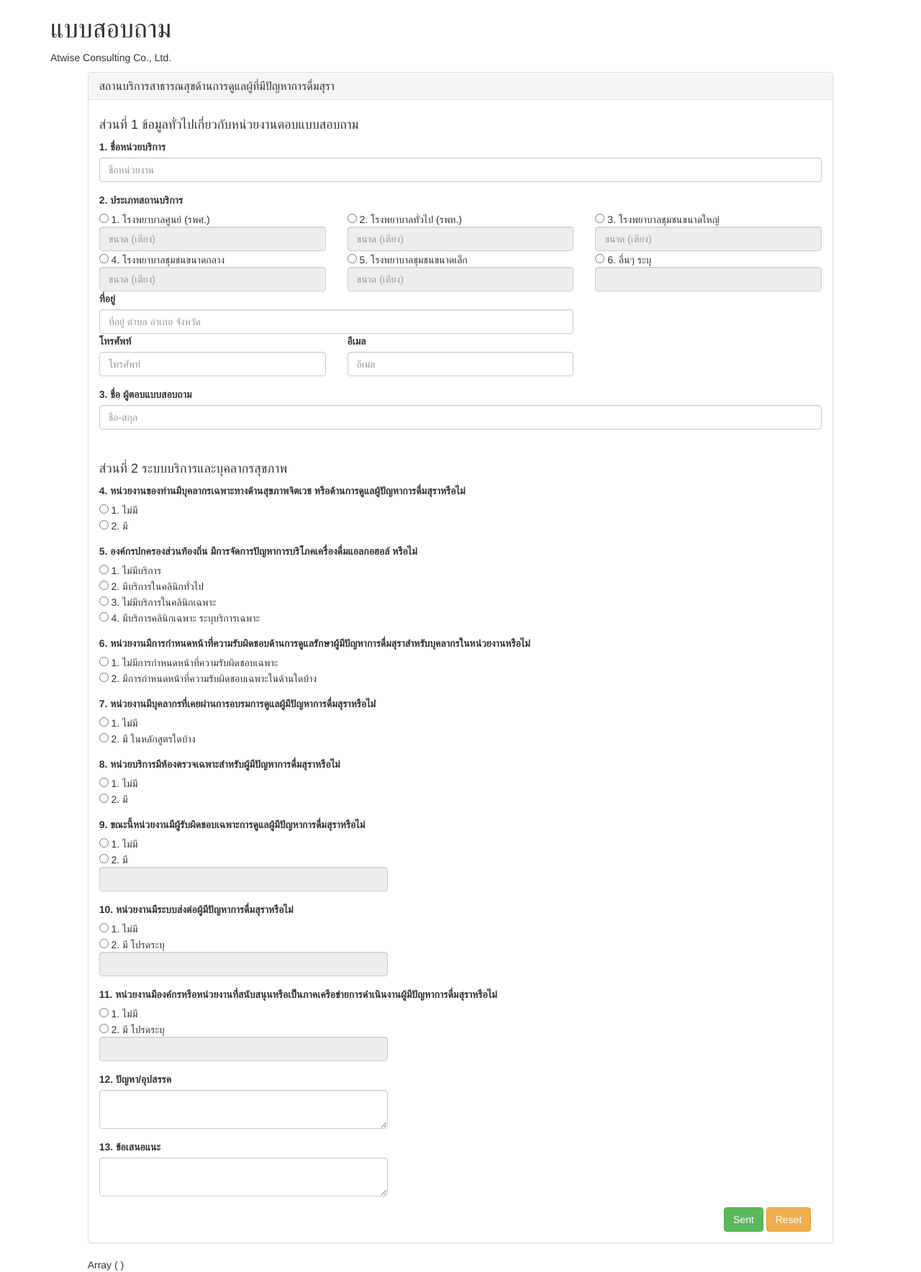
After one commit to PsKs/questionnaire, a PHP site: page /A8-interview-hospital.php in a window 1280 px wide. The commit adds this page. Shown: the whole page at 72% size. Run offline with PHP 8.4, Linux system fonts and the light colour scheme.

Commit message:
Form A8-interview-hospital
เปลี่ยนชื่อไฟล์ และรวบรวม css, js ไว้ด้วยกัน

```diff
--- /dev/null
+++ b/A8-interview-hospital.php
@@ -0,0 +1,377 @@
+<?php
+  session_start();//session starts here
+?>
+<!DOCTYPE html>
+<html lang="en">
+  <head>
+    <meta charset="utf-8">
+    <meta http-equiv="X-UA-Compatible" content="IE=edge">
+    <meta name="viewport" content="width=device-width, initial-scale=1">
+    <meta name="author" content="Pongsakorn Sonto">
+    <link rel="icon" type="image/x-icon" href="favicon.ico">
+    <title></title>
+    <!-- Bootstrap CSS -->
+    <link href="css/bootstrap.min.css" rel="stylesheet">
+    <link href="css/default.css" rel="stylesheet">
+    <!-- HTML5 shim and Respond.js for IE8 support of HTML5 elements and media queries -->
+    <!-- WARNING: Respond.js doesn't work if you view the page via file:// -->
+    <!--[if lt IE 9]>
+      <script src="https://oss.maxcdn.com/html5shiv/3.7.2/html5shiv.min.js"></script>
+      <script src="https://oss.maxcdn.com/respond/1.4.2/respond.min.js"></script>
+    <![endif]-->
+  </head>
+  <body>
+    <!-- jQuery (necessary for Bootstrap's JavaScript plugins) -->
+    <script src="js/jquery-1.11.2.min.js"></script>
+    <script src="js/bootstrap.min.js"></script>
+    <script src="js/sisyphus.min.js"></script>
+    <script src="js/ctrl.js"></script>
+    <!-- Docs page layout -->
+    <div class="bs-docs-header" id="content">
+      <div class="container">
+        <h1>แบบสอบถาม</h1>
+        <p>Atwise Consulting Co., Ltd.</p>
+      </div>
+    </div>
+    <div class="col-md-10 col-md-offset-1">
+      <div class="panel panel-default">
+        <div class="panel-heading">
+          <h4 class="panel-title">สถานบริการสาธารณสุขด้านการดูแลผู้ที่มีปัญหาการดื่มสุรา</h4>
+        </div>
+        <div class="panel-body">
+          <form method="post" action="A8-interview-hospital.php" class="form" id="form" name="form">
+          <h4>ส่วนที่ 1 ข้อมูลทั่วไปเกี่ยวกับหน่วยงานตอบแบบสอบถาม</h4>
+          <!-- 1 -->
+          <div class="form-group">
+            <label for="x1_open">1. ชื่อหน่วยบริการ</label>
+            <input type="text" class="form-control" name="x1_open" id="x1_open" placeholder="ชื่อหน่วยงาน">
+          </div>
+          <!-- 2 -->
+          <div class="form-group">
+            <label for="x2">2. ประเภทสถานบริการ</label>
+            <div class="row">
+              <div class="col-xs-4">
+                <input type="radio" class="checkbox" name="x2" value="1"/> 1. โรงพยาบาลศูนย์ (รพศ.)
+                 <label class="radio-inline" for="x2_1"></label>
+                <input type="text" class="form-control" id="x2_1_open" name="x2_size" placeholder="ขนาด (เตียง)" disabled/>
+              </div>
+              <div class="col-xs-4">
+                <input type="radio" class="checkbox" name="x2" value="2"/> 2. โรงพยาบาลทั่วไป (รพท.)
+                <label class="radio-inline" for="x2_2"></label>
+                <input type="text" class="form-control" id="x2_2_open" name="x2_size" placeholder="ขนาด (เตียง)" disabled/>
+              </div>
+              <div class="col-xs-4">
+                <input type="radio" class="checkbox" name="x2" value="3"/> 3. โรงพยาบาลชุมชนขนาดใหญ่
+                <label class="radio-inline" for="x2_3"></label>
+                <input type="text" class="form-control" id="x2_3_open" name="x2_size" placeholder="ขนาด (เตียง)" disabled/>
+              </div>
+            </div>
+            <div class="row">
+              <div class="col-xs-4">
+                <input type="radio" class="checkbox" name="x2" value="4"/> 4. โรงพยาบาลชุมชนขนาดกลาง
+                <label class="radio-inline" for="x2_4"></label>
+                <input type="text" class="form-control" id="x2_4_open" name="x2_size" placeholder="ขนาด (เตียง)" disabled/>
+              </div>
+              <div class="col-xs-4">
+                <input type="radio" class="checkbox" name="x2" value="5"/> 5. โรงพยาบาลชุมชนขนาดเล็ก
+                <label class="radio-inline" for="x2_5"></label>
+                <input type="text" class="form-control" id="x2_5_open" name="x2_size" placeholder="ขนาด (เตียง)" disabled/>
+              </div>
+              <div class="col-xs-4">
+                <input type="radio" class="checkbox" name="x2" value="6"/> 6. อื่นๆ ระบุ
+                <label class="radio-inline" for="x2_6"></label>
+                <input type="text" class="form-control" id="x2_6_open" name="x2_size" disabled/>
+              </div>
+            </div>
+            <div class="row">
+              <div class="col-xs-8">
+                <label for="x2_add">ที่อยู่</label>
+                <input type="text" class="form-control" name="x2_add" id="x2_add" placeholder="ที่อยู่ ตำบล อำเภอ จังหวัด">
+              </div>
+            </div>
+            <div class="row">
+              <div class="col-xs-4">
+                <label for="x2_tel">โทรศัพท์</label>
+                <input type="text" class="form-control" name="x2_tel" id="x2_tel" placeholder="โทรศัพท์">
+              </div>
+              <div class="col-xs-4">
+                <label for="x2_mail">อีเมล</label>
+                <input type="text" class="form-control" name="x2_mail" id="x2_mail" placeholder="อีเมล">
+              </div>
+            </div>
+          </div>
+           <!-- 3 -->
+          <div class="form-group">
+            <label for="x3_name">3. ชื่อ ผู้ตอบแบบสอบถาม</label>
+            <input type="text" class="form-control" name="x3_name" id="x3_name" placeholder="ชื่อ-สกุล">
+          </div>
+          <br/>
+          <h4>ส่วนที่ 2 ระบบบริการและบุคลากรสุขภาพ</h4>
+          <!-- 4 -->
+          <div class="form-group">
+            <label>4. หน่วยงานของท่านมีบุคลากรเฉพาะทางด้านสุขภาพจิตเวช หรือด้านการดูแลผู้ปัญหาการดื่มสุราหรือไม่</label>
+            <div>
+              <input type="radio" name="x4" id="x4.1" value="1"/> 1. ไม่มี
+              <label class="radio-inline"></label>
+            </div>
+            <div>
+              <input type="radio" class="showHide" name="x4" id="x4.2" value="2"/> 2. มี
+              <label class="radio-inline"></label>
+              <div class="reveal-if-active">
+                <div class="row">
+                  <div class="col-xs-4">
+                    2.1 แพทย์เฉพาะทางด้านสุขภาพจิตเวช
+                    <input type="text" class="form-control" id="x4_21_number" name="x4_21_number" placeholder="จำนวน (คน)"/>
+                  </div>
+                  <div class="col-xs-4">
+                    2.2 พยาบาลเฉพาะทางด้านสุขภาพจิตเวช
+                    <input type="text" class="form-control" id="x4_22_number" name="x4_22_number" placeholder="จำนวน (คน)"/>
+                  </div>
+                </div>
+                <div class="row">
+                  <div class="col-xs-4">
+                    2.3 อื่นๆ ระบุ<input type="text" class="form-control" id="x4_23_open" name="x4_23_open" placeholder="ระบุ"/>
+                    จำนวน<input type="text" class="form-control" id="x4_23_number" name="x4_23_number" placeholder="จำนวน (คน)"/>
+                  </div>
+                </div>
+              </div>
+            </div>
+          </div>
+          <!-- 5 -->
+          <div class="form-group">
+            <label>5. องค์กรปกครองส่วนท้องถิ่น มีการจัดการปัญหาการบริโภคเครื่องดื่มแอลกอฮอล์ หรือไม่</label>
+            <div>
+              <input type="radio" name="x5" id="x5.1" value="1"/> 1. ไม่มีบริการ
+              <label class="radio-inline"></label>
+            </div>
+            <div>
+              <input type="radio" name="x5" id="x5.2" value="2"/> 2. มีบริการในคลินิกทั่วไป
+              <label class="radio-inline"></label>
+            </div>
+            <div>
+              <input type="radio" name="x5" id="x5.3" value="3"/> 3. ไม่มีบริการในคลินิกเฉพาะ
+              <label class="radio-inline"></label>
+            </div>
+            <div>
+              <input type="radio" class="showHide" name="x5" id="x5.4" value="4"/> 4. มีบริการคลินิกเฉพาะ ระบุบริการเฉพาะ
+              <label class="radio-inline"></label>
+              <div class="reveal-if-active">(เลือกได้มากกว่า 1 ข้อ)<br/>
+                <div class="row">
+                  <div class="col-xs-2">
+                    <input type="checkbox" name="x5_41" id="x5_41" value="1"/> 4.1 คลินิกจิตเวช
+                    <label class="checkbox-inline" for="x5_41"></label>
+                  </div>
+                  <div class="col-xs-2">
+                    <input type="checkbox" name="x5_42" id="x5_42" value="1"/> 4.2 คลินิกสุรา
+                    <label class="checkbox-inline" for="x5_42"></label>
+                  </div>
+                  <div class="col-xs-2">
+                    <input type="checkbox" name="x5_43" id="x5_43" value="1"/> 4.3 คลินิกสารเสพติด
+                    <label class="checkbox-inline" for="x5_43"></label>
+                  </div>
+                </div>
+                <div class="row">
+                  <div class="col-xs-2">
+                    <input type="checkbox" name="x5_44" id="x5_44" value="1"/> 4.4 กลุ่มบำบัด
+                    <label class="checkbox-inline" for="x5_44"></label>
+                  </div>
+                  <div class="col-xs-2">
+                    <input type="checkbox" name="x5_45" id="x5_45" value="1"/> 4.5 การให้คำปรึกษา
+                    <label class="checkbox-inline" for="x5_45"></label>
+                  </div>
+                  <div class="col-xs-2">
+                    <input type="checkbox" name="x5_46" id="x5_46" value="1"/> 4.6 การเยี่ยมบ้าน
+                    <label class="checkbox-inline" for="x5_46"></label>
+                  </div>
+                </div>
+                <div class="row">
+                  <div class="col-xs-2">
+                    <input type="checkbox" name="x5_47" id="x5_47" value="1" onchange="document.getElementById('x5_47_open').disabled=!this.checked;"/> 4.7 อื่นๆ โปรดระบุ
+                    <label class="checkbox-inline" for="x5_47"></label>
+                    <input type="text" class="form-control" id="x5_47_open" name="x5_47_open" disabled/>
+                  </div>
+                </div>
+              </div>
+            </div>
+          </div>
+          <!-- 6 -->
+          <div class="form-group">
+            <label>6. หน่วยงานมีการกำหนดหน้าที่ความรับผิดชอบด้านการดูแลรักษาผู้มีปัญหาการดื่มสุราสำหรับบุคลากรในหน่วยงานหรือไม่</label>
+            <div>
+              <input type="radio" name="x6" id="x6.2" value="1"/> 1. ไม่มีการกำหนดหน้าที่ความรับผิดชอบเฉพาะ
+              <label class="radio-inline"></label>
+            </div>
+            <div>
+              <input type="radio" class="showHide" name="x6" id="x6.1" value="2"/> 2. มีการกำหนดหน้าที่ความรับผิดชอบเฉพาะในด้านใดบ้าง
+              <label class="radio-inline"></label>
+              <div class="reveal-if-active">(เลือกได้มากกว่า 1 ข้อ)<br/>
+                <div class="row">
+                  <div class="col-xs-3">
+                    <input type="checkbox" name="x6_21" id="x6_21" value="1"/> 2.1 การคัดกรองและบำบัดระยะสั้น
+                  <label class="checkbox-inline" for="x6_21"></label>
+                  </div>
+                  <div class="col-xs-3">
+                    <input type="checkbox" name="x6_22" id="x6_22" value="1"/> 2.2 การบำบัดรักษาภาวะถอนพิษสุรา
+                    <label class="checkbox-inline" for="x6_22"></label>
+                  </div>
+                </div>
+                <div class="row">
+                  <div class="col-xs-3">
+                    <input type="checkbox" name="x6_23" id="x6_23" value="1"/> 2.3 การบำบัดรักษาและฟื้นฟูสภาพ
+                    <label class="checkbox-inline" for="x6_23"></label>
+                  </div>
+                  <div class="col-xs-3">
+                    <input type="checkbox" name="x6_24" id="x6_24" value="1"/> 2.4 การดูแลระยะยาวหลังการรักษา
+                    <label class="checkbox-inline" for="x6_24"></label>
+                  </div>
+                </div>
+                <div class="row">
+                  <div class="col-xs-3">
+                    <input type="checkbox" name="x6_25" id="x6_25" value="1" onchange="document.getElementById('x6_25_open').disabled=!this.checked;"/> 2.5 อื่นๆ โปรดระบุ
+                    <label class="checkbox-inline" for="x6_25"></label>
+                    <input type="text" class="form-control" id="x6_25_open" name="x6_25_open" disabled/>
+                  </div>
+                </div>
+              </div>
+            </div>
+          </div>
+          <!-- 7 -->
+          <div class="form-group">
+            <label>7. หน่วยงานมีบุคลากรที่เคยผ่านการอบรมการดูแลผู้มีปัญหาการดื่มสุราหรือไม่่</label>
+            <div>
+              <input type="radio" name="x7" id="x7.2" value="1"/> 1. ไม่มี
+              <label class="radio-inline"></label>
+            </div>
+            <div>
+              <input type="radio" class="showHide" name="x7" id="x7.1" value="2"/> 2. มี ในหลักสูตรใดบ้าง
+              <label class="radio-inline"></label>
+              <div class="reveal-if-active">(เลือกได้มากกว่า 1 ข้อ)<br/>
+                <div class="row">
+                  <div class="col-xs-3">
+                    <input type="checkbox" name="x7_21" id="x7_21" value="1"/> 2.1 การคัดกรองและบำบัดระยะสั้น
+                  <label class="checkbox-inline" for="x7_21"></label>
+                  </div>
+                  <div class="col-xs-3">
+                    <input type="checkbox" name="x7_22" id="x7_22" value="1"/> 2.2 การบำบัดรักษาภาวะถอนพิษสุรา
+                    <label class="checkbox-inline" for="x7_22"></label>
+                  </div>
+                </div>
+                <div class="row">
+                  <div class="col-xs-3">
+                    <input type="checkbox" name="x7_23" id="x7_23" value="1"/> 2.3 การบำบัดรักษาและฟื้นฟูสภาพ
+                    <label class="checkbox-inline" for="x7_23"></label>
+                  </div>
+                  <div class="col-xs-3">
+                    <input type="checkbox" name="x7_24" id="x7_24" value="1"/> 2.4 การดูแลระยะยาวหลังการรักษา
+                    <label class="checkbox-inline" for="x7_24"></label>
+                  </div>
+                </div>
+                <div class="row">
+                  <div class="col-xs-3">
+                    <input type="checkbox" name="x7_25" id="x7_25" value="1" onchange="document.getElementById('x7_25_open').disabled=!this.checked;"/> 2.5 อื่นๆ โปรดระบุ
+                    <label class="checkbox-inline" for="x7_25"></label>
+                    <input type="text" class="form-control" id="x7_25_open" name="x7_25_open" disabled/>
+                  </div>
+                </div>
+              </div>
+            </div>
+          </div>
+          <!-- 8 -->
+          <div class="form-group">
+            <label>8. หน่วยบริการมีห้องตรวจเฉพาะสำหรับผู้มีปัญหาการดื่มสุราหรือไม่</label>
+            <div>
+              <input type="radio" name="x8" id="x8.1" value="1"/> 1. ไม่มี
+              <label class="radio-inline"></label>
+            </div>
+            <div>
+              <input type="radio" name="x8" id="x8.2" value="2"/> 2. มี
+              <label class="radio-inline"></label>
+            </div>
+          </div>
+          <!-- 9 -->
+          <div class="form-group">
+            <label>9. ขณะนี้หน่วยงานมีผู้รับผิดชอบเฉพาะการดูแลผู้มีปัญหาการดื่มสุราหรือไม่</label>
+            <div class="row">
+              <div class="col-xs-5">
+                <input type="radio" name="x9" id="x9.1" value="1"/> 1. ไม่มี
+                <label class="radio-inline"></label>
+              </div>
+            </div>
+            <div class="row">
+              <div class="col-xs-5">
+                <input type="radio" name="x9" id="x9.2" value="2" onchange="document.getElementById('x9_number').disabled=!this.checked;"/> 2. มี
+                <label class="radio-inline"></label>
+                <input type="text" class="form-control" id="x9_number" name="x9_number" disabled/>
+              </div>
+            </div>
+          </div>
+          <!-- 10 -->
+          <div class="form-group">
+            <label>10. หน่วยงานมีระบบส่งต่อผู้มีปัญหาการดื่มสุราหรือไม่</label>
+            <div class="row">
+              <div class="col-xs-5">
+                <input type="radio" name="x10" id="x10.1" value="1"/> 1. ไม่มี
+                <label class="radio-inline"></label>
+              </div>
+            </div>
+            <div class="row">
+              <div class="col-xs-5">
+                <input type="radio" name="x10" id="x10.2" value="2" onchange="document.getElementById('x10_open').disabled=!this.checked;"/> 2. มี โปรดระบุ
+                <label class="radio-inline"></label>
+                <input type="text" class="form-control" id="x10_open" name="x10_open" disabled/>
+              </div>
+            </div>
+          </div>
+          <!-- 11 -->
+          <div class="form-group">
+            <label>11. หน่วยงานมีองค์กรหรือหน่วยงานที่สนับสนุนหรือเป็นภาคเครือข่ายการดำเนินงานผู้มีปัญหาการดื่มสุราหรือไม่</label>
+            <div class="row">
+              <div class="col-xs-5">
+                <input type="radio" name="x11" id="x11.1" value="1"/> 1. ไม่มี
+                <label class="radio-inline"></label>
+              </div>
+            </div>
+            <div class="row">
+              <div class="col-xs-5">
+                <input type="radio" name="x11" id="x11.2" value="2" onchange="document.getElementById('x11_open').disabled=!this.checked;"/> 2. มี โปรดระบุ
+                <label class="radio-inline"></label>
+                <input type="text" class="form-control" id="x11_open" name="x11_open" disabled/>
+              </div>
+            </div>
+          </div>
+          <!-- 12 -->
+          <div class="form-group">
+            <label>12. ปัญหา/อุปสรรค</label>
+            <div class="row">
+              <div class="col-xs-5">
+                <textarea class="form-control" rows="2" id="x12_open" name="x12_open"></textarea>
+              </div>
+            </div>
+          </div>
+          <!-- 13 -->
+          <div class="form-group">
+            <label>13. ข้อเสนอแนะ</label>
+            <div class="row">
+              <div class="col-xs-5">
+                <textarea class="form-control" rows="2" id="x13_open" name="x13_open"></textarea>
+              </div>
+            </div>
+          </div>
+          <!-- End -->
+          <div class="form-group">
+            <div class="col-md-12" align="right">
+              <button type="submit" class="btn btn-success">Sent</button>
+              <button type="reset" class="btn btn-warning">Reset</button>
+            </div>
+          </div>
+          </form>
+        </div>
+      </div>
+    </div>
+    <div class="col-md-10 col-md-offset-1">
+      <?php
+        print_r($_POST);
+      ?>
+    </div>
+  </body>
+</html>
--- /dev/null
+++ b/css/default.css
@@ -0,0 +1,33 @@
+.reveal-if-active {
+  opacity: 0;
+  max-height: 0;
+  overflow: hidden;
+  -webkit-transform: scale(0.8);
+      -ms-transform: scale(0.8);
+          transform: scale(0.8);
+  -webkit-transition: 0.5s;
+          transition: 0.5s;
+}
+.reveal-if-active label {
+  display: block;
+  margin: 0 0 3px 0;
+}
+.reveal-if-active input[type=text] {
+  width: 100%;
+}
+input[type="radio"].showHide:checked ~ .reveal-if-active, input[type="checkbox"].showHide:checked ~ .reveal-if-active {
+  opacity: 1;
+  max-height: 400px;
+  padding: 5px 0px 10px 20px;
+  -webkit-transform: scale(1);
+      -ms-transform: scale(1);
+          transform: scale(1);
+  overflow: visible;
+}
+input[type="radio"].checkbox {
+  display: inline;
+  -webkit-appearance: checkbox; /* Chrome, Safari, Opera */
+  -moz-appearance: checkbox;    /* Firefox */
+  -ms-appearance: checkbox;     /* not currently supported */
+  -o-appearance: checkbox;      /* not currently supported */
+}
```
Also changed, not shown: A1-questionnaire-province.php (renamed from index.php, +10 -45 lines), A2-questionnaire-dla.php (renamed from A2-control-dla.php, +8 -43 lines), js/ctrl.js (added, +20 -0 lines).
